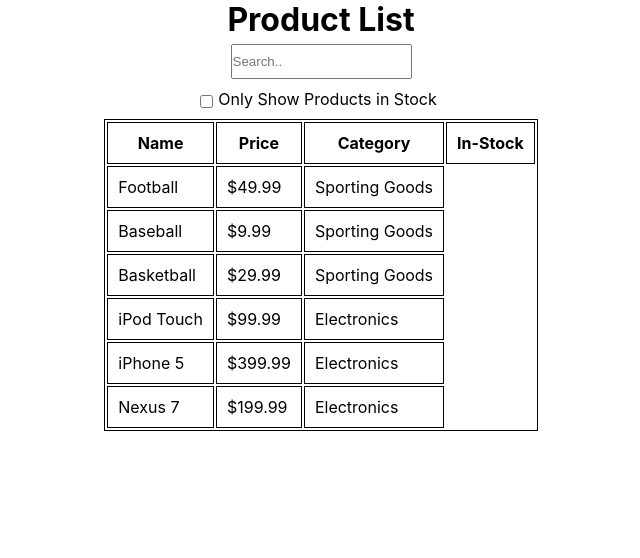
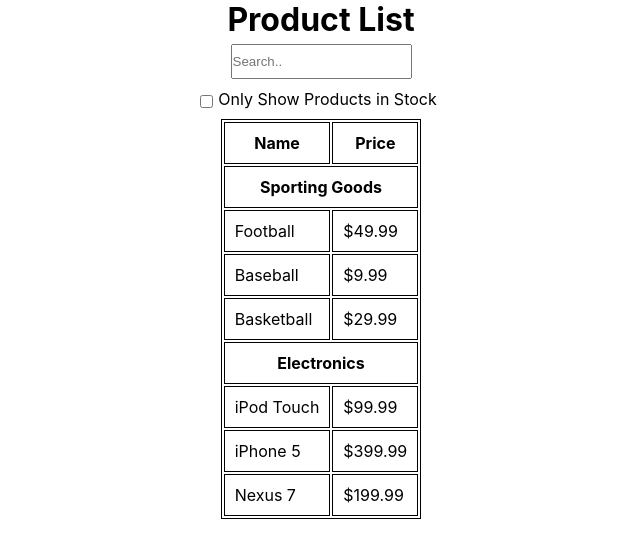
Before and after one commit to rushabhsr/product-list, a React (Create React App) app: page / in a window 1280 px wide. Shown: the top 558 px of the page, without its empty margins (319-959 px from the left). Built offline with nearby package versions, Linux system fonts and the light colour scheme.

Commit message:
List Ready

```diff
--- a/src/App.js
+++ b/src/App.js
@@ -7,8 +7,6 @@
     "headers": [
       "Name",
       "Price",
-      "Category",
-      "In-Stock"
     ],
     "products": [
       {
--- /dev/null
+++ b/src/Components/CategoryWiseData.js
@@ -0,0 +1,19 @@
+import React from 'react'
+import Items from './Items';
+
+const CategoryWiseData = (props) => {
+    let productsData = props.allProducts;
+    // console.log(productsData)
+    const distinctCateg = [...new Set(productsData.map(uni => uni.category))];
+    // console.log("Category:" + category);
+    return (
+        distinctCateg.map((category, index) =>
+            <React.Fragment key={category + "" + index}>
+                <tr><th colSpan={2}>{category}</th></tr>
+                <Items categoryData={productsData.filter(productItem => productItem.category === category)} />
+            </React.Fragment>
+        )
+    )
+}
+
+export default CategoryWiseData
--- /dev/null
+++ b/src/Components/Items.js
@@ -0,0 +1,13 @@
+import React from 'react'
+
+const Items = (props) => {
+    return (
+        props.categoryData.map((item, index) =>
+            <React.Fragment key={item + "" + index}>
+                <tr><td>{item.name}</td><td>{item.price}</td></tr>
+            </React.Fragment>
+        )
+    )
+}
+
+export default Items
--- a/src/Components/Table.js
+++ b/src/Components/Table.js
@@ -1,17 +1,18 @@
 import React from 'react'
+import CategoryWiseData from './CategoryWiseData';
 import './Table.css'
 const Table = (props) => {
-  let productItems = props.productTableData.products.map((product) =>
-    <tr>
-      <td>{product.name}</td><td>{product.price}</td><td>{product.category}</td>
-    </tr>
-  );
-  console.log(productItems);
+  // let productItems = props.productTableData.products.map((product) =>
+  //   <tr>
+  //     <td>{product.name}</td><td>{product.price}</td>
+  //   </tr>
+  // );
+  // console.log(productItems);
   return (
     <table>
-      <thead><tr>{props.productTableData.headers.map((header) => <th>{header}</th>)}</tr></thead>
+      <thead><tr>{props.productTableData.headers.map((header,index) => <th key={index}>{header}</th>)}</tr></thead>
       <tbody>
-        {productItems}
+        <CategoryWiseData allProducts={props.productTableData.products} />
       </tbody>
     </table>
   )
```
Also changed, not shown: src/generateCategoryWiseData.js (added, +62 -0 lines).
